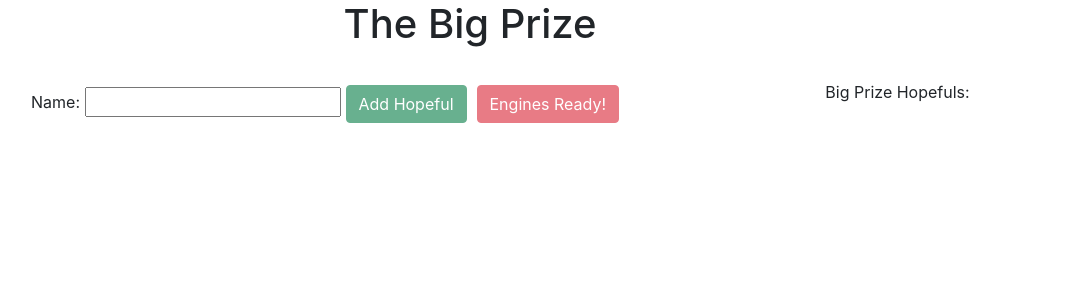
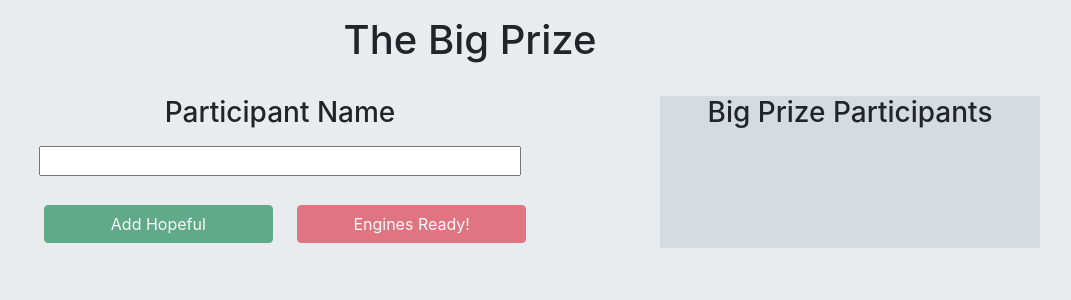
Before and after one commit to sdsautter/The-Big-Prize, a React (Create React App) app: page / in a window 1280 px wide. Shown: the top 300 px of the page, without its empty margins (170-1241 px from the left). Built offline with nearby package versions, Linux system fonts and the light colour scheme.

Commit message:
Adds some styling and the results page

```diff
--- a/public/index.html
+++ b/public/index.html
@@ -15,7 +15,8 @@
     -->
     <link rel="manifest" href="%PUBLIC_URL%/manifest.json" />
     <link href="https://cdn.jsdelivr.net/npm/bootstrap@5.0.0-beta3/dist/css/bootstrap.min.css" rel="stylesheet" integrity="sha384-eOJMYsd53ii+scO/bJGFsiCZc+5NDVN2yr8+0RDqr0Ql0h+rP48ckxlpbzKgwra6" crossorigin="anonymous">
-<script src="https://cdn.jsdelivr.net/npm/bootstrap@5.0.0-beta3/dist/js/bootstrap.bundle.min.js" integrity="sha384-JEW9xMcG8R+pH31jmWH6WWP0WintQrMb4s7ZOdauHnUtxwoG2vI5DkLtS3qm9Ekf" crossorigin="anonymous"></script>
+    <link href="style.css" rel="stylesheet">
+    <script src="https://cdn.jsdelivr.net/npm/bootstrap@5.0.0-beta3/dist/js/bootstrap.bundle.min.js" integrity="sha384-JEW9xMcG8R+pH31jmWH6WWP0WintQrMb4s7ZOdauHnUtxwoG2vI5DkLtS3qm9Ekf" crossorigin="anonymous"></script>
     <!--
       Notice the use of %PUBLIC_URL% in the tags above.
       It will be replaced with the URL of the `public` folder during the build.
--- /dev/null
+++ b/public/style.css
@@ -0,0 +1,3 @@
+body {
+    background-color: rgb(233, 236, 239);
+}
--- a/src/App.js
+++ b/src/App.js
@@ -3,8 +3,6 @@ import {BigPrize} from './components/BigPrize'
 function App() {
   return (
     <div className="App">
-      <h1>The Big Prize</h1>
-      <br />
       <BigPrize />
     </div>
   );
--- a/src/components/BigPrize.css
+++ b/src/components/BigPrize.css
@@ -1,5 +1,3 @@
-/* .name-list {
+.name-list {
+    background-color: rgba(206, 212, 218, 0.7);
 }
-
-.page {
-} */
--- a/src/components/BigPrize.jsx
+++ b/src/components/BigPrize.jsx
@@ -3,40 +3,41 @@ import {NameInput} from './NameInput'
 import {NameList} from './NameList'
 import {Drivers} from './Drivers'
 import { CurrentUser } from './CurrentUser'
+import { Results } from './Results'
 import './BigPrize.css';
 
 const DriverNames = {
     MARCO: "Marco Andretti",
     SCOTT: "Scott Dixon",
-    TAKUMA: "Takuma Sato",
-    RINUS: "Rinus VeeKay",
-    ALEX: "Alex Palou",
-    GRAHAM: "Graham Rahal",
-    ALEXANDER: "Alexander Rossi",
-    COLTON: "Colton Herta",
-    MARCUS: "Marcus Ericsson",
-    SPENCER: "Spencer Pigot",
-    JOSEF: "Josef Newgarden",
-    FELIX: "Felix Rosenqvist",
-    PATO: "Pato O'Ward",
-    ED: "Ed Carpenter",
-    ZACH: "Zach Veach",
-    CONOR: "Conor Daly",
-    SANTINO: "Santino Ferrucci",
-    JACK: "Jack Harvey",
-    OLIVER: "Oliver Askew",
-    WILL: "Will Power",
-    TONY: "Tony Kanaan",
-    DALTON: "Dalton Kellett",
-    SIMON: "Simon Pagenaud",
-    FERNANDO: "Fernando Alonso",
-    JAMES: "James Davison",
-    HELIO: "Helio Castroneves",
-    CHARLIE: "Charlie Kimball",
-    MAX: "Max Chilton",
-    SAGE: "Sage Karam",
-    JR: "JR Hildebrand",
-    BEN: "Ben Hanley"
+    // TAKUMA: "Takuma Sato",
+    // RINUS: "Rinus VeeKay",
+    // ALEX: "Alex Palou",
+    // GRAHAM: "Graham Rahal",
+    // ALEXANDER: "Alexander Rossi",
+    // COLTON: "Colton Herta",
+    // MARCUS: "Marcus Ericsson",
+    // SPENCER: "Spencer Pigot",
+    // JOSEF: "Josef Newgarden",
+    // FELIX: "Felix Rosenqvist",
+    // PATO: "Pato O'Ward",
+    // ED: "Ed Carpenter",
+    // ZACH: "Zach Veach",
+    // CONOR: "Conor Daly",
+    // SANTINO: "Santino Ferrucci",
+    // JACK: "Jack Harvey",
+    // OLIVER: "Oliver Askew",
+    // WILL: "Will Power",
+    // TONY: "Tony Kanaan",
+    // DALTON: "Dalton Kellett",
+    // SIMON: "Simon Pagenaud",
+    // FERNANDO: "Fernando Alonso",
+    // JAMES: "James Davison",
+    // HELIO: "Helio Castroneves",
+    // CHARLIE: "Charlie Kimball",
+    // MAX: "Max Chilton",
+    // SAGE: "Sage Karam",
+    // JR: "JR Hildebrand",
+    // BEN: "Ben Hanley"
 }
 
 const Page = {
@@ -93,7 +94,11 @@ export class BigPrize extends Component {
             }
         })
         await this.setState({ participants })
+        if (this.state.selectionNumber === this.state.drivers.length) {
+            await this.setState({page: Page.RESULTS})
+        } else {
             await this.nextParticipant();
+        }
     }
 
     nextParticipant = async () => {
@@ -129,16 +134,26 @@ export class BigPrize extends Component {
         switch (this.state.page) {
             case Page.INPUT:
                 return (
+                    <div className="row">
+                        <div className="col-8">
                             <NameInput
                                 addName={this.addName}
                                 names={this.state.participants}
                                 enginesReady={this.enginesReady}
                             />
+                        </div>
+                        <div className="col-4 name-list">
+                            <NameList
+                                participants={this.state.participants}
+                            />
+                        </div>
+                    </div>
                 )
 
             case Page.SELECT:
                 return (
-                    <div>
+                    <div className="row">
+                        <div className="col-8">
                         <CurrentUser
                             currentUser={this.state.currentUser}
                             selectionNumber={this.state.selectionNumber}
@@ -149,6 +164,22 @@ export class BigPrize extends Component {
                             drivers={this.state.drivers}
                         />
                         </div>
+                        <div className="col-4 name-list">
+                            <NameList
+                                participants={this.state.participants}
+                            />
+                        </div>
+                    </div>
+                )
+                case Page.RESULTS:
+                    return (
+                        <div className="row">
+                            <div className="col-12">
+                                <Results
+                                    participants={this.state.participants}
+                                />
+                            </div>
+                        </div>
                     )
                 default:
                 break;
@@ -157,16 +188,9 @@ export class BigPrize extends Component {
     render(){
         return (
             <div className="container">
-                <div className="row">
-                    <div className="col-9 page">
+                 <h1 style={{marginTop: "1rem"}}>The Big Prize</h1>
+                <br />
                 {this.renderPage()}
-                    </div>
-                    <div className="col-3 name-list">
-                        <NameList
-                            participants={this.state.participants}
-                        />
-                    </div>
-                </div>
             </div>
         )
     }
--- a/src/components/CurrentUser.jsx
+++ b/src/components/CurrentUser.jsx
@@ -12,7 +12,7 @@ export class CurrentUser extends React.Component {
             <div>
                 <h2>Selecting:</h2>
                 <div>
-                    <strong>{this.props.selectionNumber}. {this.props.currentUser.name}</strong>
+                    <h3>{this.props.selectionNumber}. {this.props.currentUser.name}</h3>
                 </div>
             </div>
         )
--- a/src/components/Drivers.css
+++ b/src/components/Drivers.css
@@ -1,3 +1,6 @@
 .driver {
     margin-bottom: 50px !important;
 }
+.driver-button {
+    background-color: rgba(73, 80, 87, 0.8);
+}
--- a/src/components/NameInput.jsx
+++ b/src/components/NameInput.jsx
@@ -30,12 +30,25 @@ export class NameInput extends React.Component {
     render(){
         return (
             <form onSubmit={this.handleSubmit}>
-                <label>
-                Name: <span>   </span>
-                <input type="text" value={this.state.name} onChange={this.handleChange} />
-                </label>
-                <button style={{margin: "5px"}} className="btn btn-success" type="submit" disabled={this.inputDisabled()}>Add Hopeful</button>
-                <button style={{margin: "5px"}} className="btn btn-danger" disabled={this.readyDisabled()} onClick={this.props.enginesReady}>Engines Ready!</button>
+                <div className="row">
+                    <label>
+                        <h3>Participant Name</h3>
+                    <div style={{marginTop: "1rem"}} className="row">
+                        <div className="col-8 offset-2">
+                            <input style={{width: "100%", textAlign: "center"}} type="text" value={this.state.name} onChange={this.handleChange} />
+                        </div>
+                    </div>
+                    </label>
+                </div>
+                <br />
+                <div className="row">
+                <div className="col-4 offset-2">
+                    <button style={{margin: "5px", width:"100%"}} className="btn btn-success" type="submit" disabled={this.inputDisabled()}>Add Hopeful</button>
+                </div>
+                <div className="col-4">
+                    <button style={{margin: "5px", width:"100%"}} className="btn btn-danger" disabled={this.readyDisabled()} onClick={this.props.enginesReady}>Engines Ready!</button>
+                </div>
+                </div>
             </form>
         )
     }
--- a/src/components/NameList.jsx
+++ b/src/components/NameList.jsx
@@ -1,4 +1,5 @@
 import React from 'react'
+import "./NameList.css"
 
 export class NameList extends React.Component {
     constructor(props) {
@@ -34,7 +35,7 @@ export class NameList extends React.Component {
     render(){
         return (
             <span>
-                Big Prize Hopefuls:
+                <h3>Big Prize Participants</h3>
                 <ol>{this.renderParticipants()}</ol>
             </span>
         )
--- /dev/null
+++ b/src/components/Results.jsx
@@ -0,0 +1,41 @@
+import React from 'react';
+
+export class Results extends React.Component {
+    constructor(props) {
+        super(props);
+        this.renderDrivers.bind(this);
+        this.renderResults.bind(this);
+    }
+
+    renderDrivers(drivers) {
+        return drivers.map((driver, idx) => {
+            return <li className="list-group-item" key={driver} name={driver}>{driver}</li>
+        })
+    }
+
+    renderResults() {
+        return this.props.participants.map((participant, idx) => {
+            return (
+                <div key={idx} className="col">
+                    <div className="card mx-auto text-center" style={{width: "18rem"}}>
+                        <div className="card-header">
+                            <strong>{participant.name}</strong>
+                        </div>
+                        <ul className="list-group list-group-flush">
+                            {this.renderDrivers(participant.drivers)}
+                        </ul>
+                    </div>
+                </div>
+            )
+        })
+    }
+
+    render(){
+        return (
+            <div className="row">
+                <h3 style={{marginBottom: "2rem"}}>Selection Results</h3>
+                {this.renderResults()}
+            </div>
+        )
+    }
+}
```
Also changed, not shown: src/components/NameList.css (added). Lines whose indentation alone changed are shown as unchanged.
